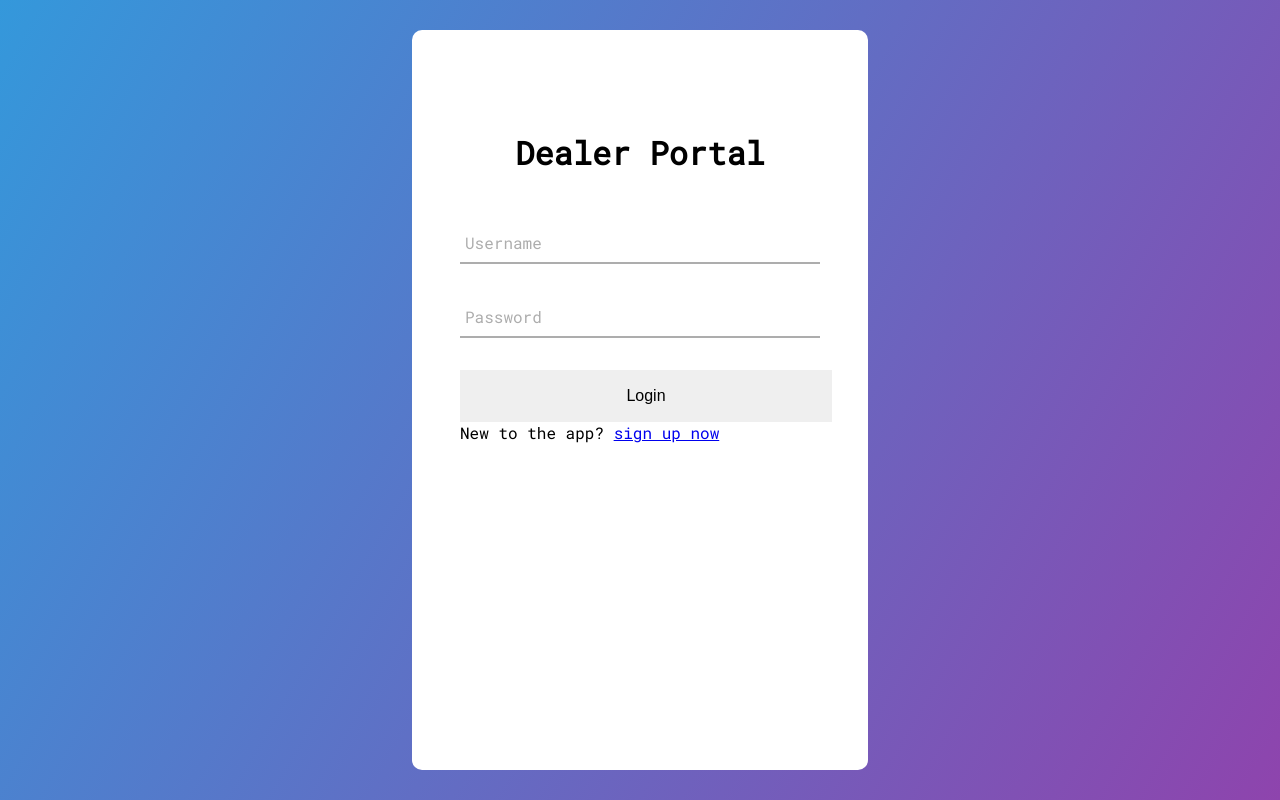
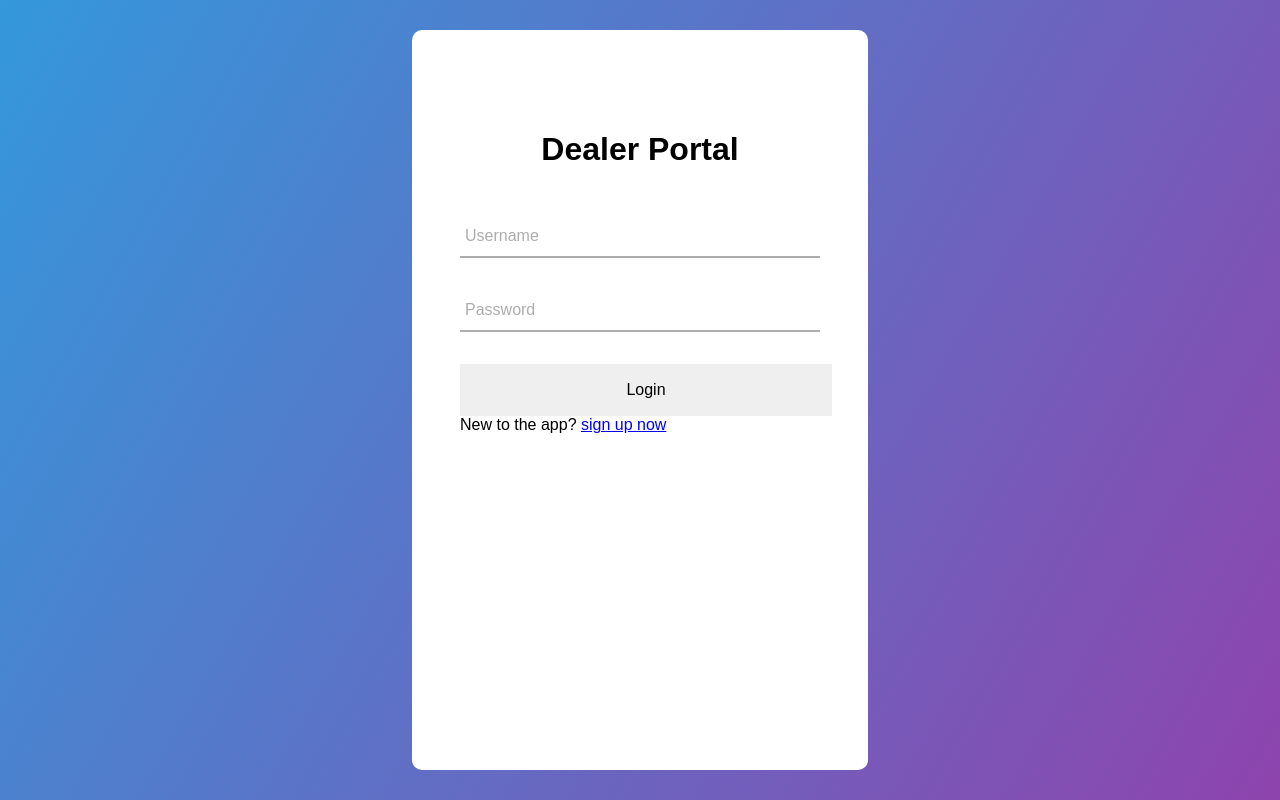
Before and after one commit to xipengyang/nest-next-login-app, a Next.js app: page / in a window 1280 px wide. Built offline with nearby package versions, Linux system fonts and the light colour scheme.

Commit message:
updated nest-next to latest version. add placeholder behavior.

```diff
--- a/package.json
+++ b/package.json
@@ -25,8 +25,8 @@
     "@nestjs/platform-express": "^6.0.0",
     "bcrypt": "^3.0.6",
     "mongoose": "^5.6.13",
-    "nest-next": "^9.0.0-beta.0",
-    "next": "^9.0.5",
+    "nest-next": "9.1.0",
+    "next": "^9.0.6",
     "passport": "^0.4.0",
     "passport-jwt": "^4.0.0",
     "react": "^16.9.0",
--- a/pages/_app.js
+++ b/pages/_app.js
@@ -11,7 +11,7 @@ const theme = {
 const GlobalStyle = createGlobalStyle`
 @import url('https://fonts.googleapis.com/css?family=Roboto+Mono&display=swap');
 body{
-    font-family: 'Roboto Mono', monospace;
+    font-family: 'arial';
 }
 div#__next, html, body {
     margin: 0;
--- a/pages/index.tsx
+++ b/pages/index.tsx
@@ -1,4 +1,4 @@
-import React from 'react';
+import React, { useState } from 'react';
 import styled from 'styled-components';
 
 const Root = styled.div`
@@ -37,9 +37,18 @@ const Field = styled.div`
     padding: 0 0.3125rem;
     height: 2.5rem;
 
-    &:focus {
+    &:invalid:focus {
       & + span::before {
         font-size: 0.5rem;
+        color: black;
+        top: 0px;
+      }
+    }
+
+    &:valid {
+      & + span::before {
+        font-size: 0.5rem;
+        color: black;
         top: 0px;
       }
     }
@@ -52,7 +61,7 @@ const Field = styled.div`
     left: 0.3125rem;
     color: #adadad;
     transform: translateY(-50%);
-    transition: 0.5s;
+    transition: 0.35s;
   }
 `;
 
@@ -69,17 +78,22 @@ const LoginBtn = styled.input`
   }
 `;
 
-const Index = () => (
+const Index = () => {
+  const [name, setName] = useState('');
+
+  const onInputChange = () => {};
+
+  return (
     <Root>
       <LoginForm>
         <h1> Dealer Portal</h1>
 
         <Field>
-        <input type="text" />
+          <input type="text" onChange={onInputChange} required />
           <span data-placeholder="Username" />
         </Field>
         <Field>
-        <input type="text" />
+          <input type="text" required />
           <span data-placeholder="Password" />
         </Field>
 
@@ -90,5 +104,6 @@ const Index = () => (
       </LoginForm>
     </Root>
   );
+};
 
 export default Index;
```
Also changed, not shown: src/app.controller.ts (+6 -2 lines), 1 other file (tests, documents, lock files or other folders). Lines whose indentation alone changed are shown as unchanged.
